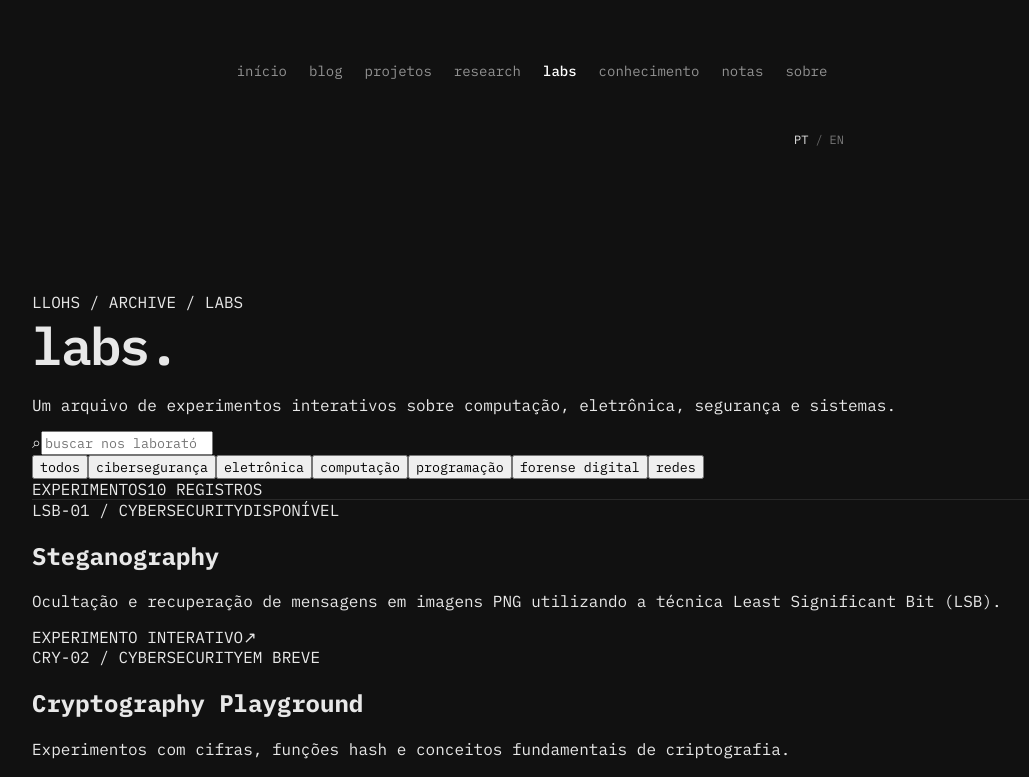
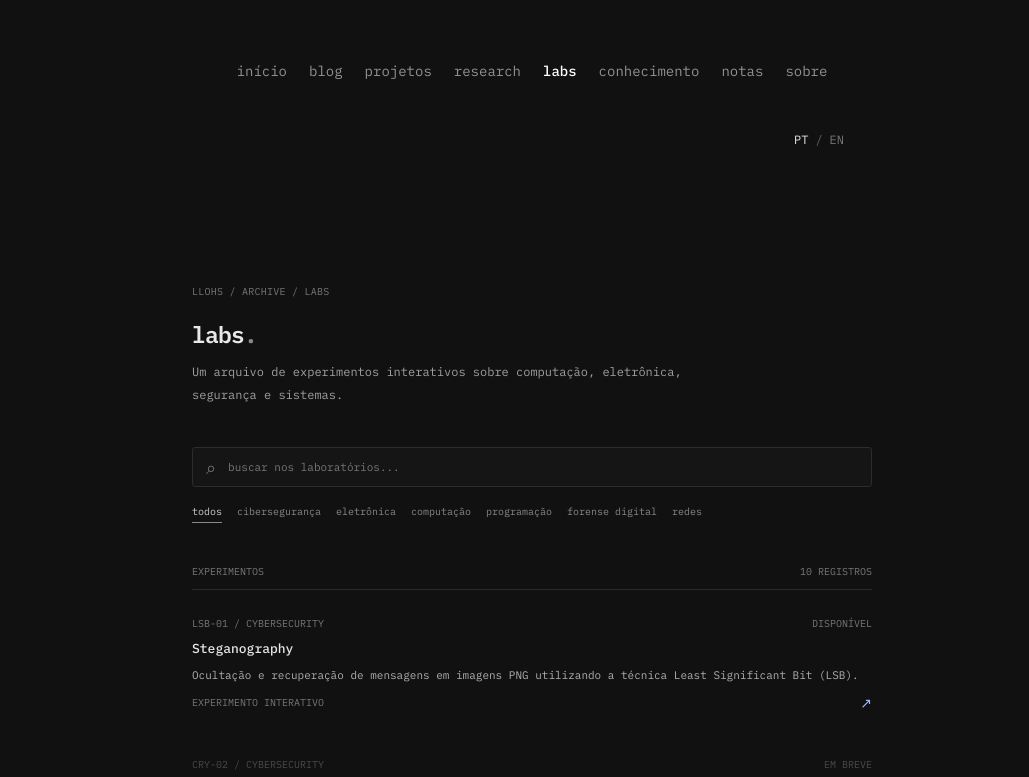
Before and after one commit to lohjs-0/llohs-labs, a React (Vite) app: page /#/labs in a window 1280 px wide. Shown: the top 777 px of the page, without its empty margins (108-1137 px from the left). Built offline with nearby package versions, Linux system fonts and the light colour scheme.

Commit message:
Update Labs.css

```diff
--- a/src/styles/Labs.css
+++ b/src/styles/Labs.css
@@ -1,12 +1,14 @@
+
+/* LABS ARCHIVE */
 
 .labs-page {
-  width: min(1000px, calc(100vw - 48px));
+  width: min(680px, calc(100vw - 40px));
   max-width: none;
   position: relative;
   left: 50%;
   transform: translateX(-50%);
   box-sizing: border-box;
-  padding: 45px 0 90px;
+  padding: 38px 0 90px;
   background: transparent;
   color: #e8e8e8;
 }
@@ -16,111 +18,192 @@
   margin: 0 auto;
 }
 
-.labs-path {
+.labs-breadcrumb {
   color: #777;
-  font-size: 11px;
-  margin: 0 0 45px;
+  font-size: 10px;
+  letter-spacing: 0.025em;
+  margin-bottom: 22px;
 }
 
-.labs-page h1 {
-  font-size: clamp(36px, 5vw, 52px);
-  font-weight: 600;
-  letter-spacing: -0.04em;
-  margin: 0 0 12px;
+.labs-header {
+  margin-bottom: 40px;
 }
 
-.labs-intro {
-  color: #999;
-  font-size: 13px;
-  line-height: 1.8;
-  margin: 0 0 55px;
+.labs-header h1 {
+  margin: 0 0 12px;
+  font-size: 23px;
+  font-weight: 600;
+  letter-spacing: -0.035em;
+  line-height: 1.3;
+}
+
+.labs-header h1 span {
+  color: #888;
+}
+
+.labs-header p {
+  margin: 0;
+  max-width: 540px;
+  color: #a0a0a0;
+  font-size: 12px;
+  line-height: 1.9;
+}
+
+/* SEARCH */
+
+.labs-search {
+  display: flex;
+  align-items: center;
+  gap: 10px;
+  width: 100%;
+  padding: 0 13px;
+  height: 40px;
+  border: 1px solid #2c2c2c;
+  border-radius: 3px;
+  background: #151515;
+  box-sizing: border-box;
+}
+
+.labs-search > span {
+  color: #777;
+  font-size: 18px;
+}
+
+.labs-search input {
+  flex: 1;
+  min-width: 0;
+  height: 100%;
+  border: 0;
+  outline: none;
+  background: transparent;
+  color: #e8e8e8;
+  font: inherit;
+  font-size: 11px;
+}
+
+.labs-search input::placeholder {
+  color: #777;
+}
+
+/* FILTERS */
+
+.labs-filters {
+  display: flex;
+  align-items: center;
+  flex-wrap: wrap;
+  gap: 15px;
+  margin: 18px 0 42px;
+}
+
+.labs-filter {
+  appearance: none;
+  border: 0;
+  border-bottom: 1px solid transparent;
+  padding: 0 0 4px;
+  background: transparent;
+  color: #888;
+  font: inherit;
+  font-size: 10px;
+  cursor: pointer;
+}
+
+.labs-filter:hover {
+  color: #d0d0d0;
+}
+
+.labs-filter.active {
+  color: #d0d0d0;
+  border-bottom-color: #888;
+}
+
+/* LIST */
+
+.labs-list-header {
+  display: flex;
+  justify-content: space-between;
+  gap: 12px;
+  padding-bottom: 11px;
+  border-bottom: 1px solid #292929;
+  color: #777;
+  font-size: 10px;
 }
 
 .labs-list {
-  border-top: 1px solid #292929;
+  display: flex;
+  flex-direction: column;
 }
 
-.labs-item {
-  display: flex;
-  align-items: start;
-  gap: 24px;
-  padding: 25px 8px;
-  border-bottom: 1px solid #292929;
+.labs-entry {
+  display: block;
+  padding: 27px 0 19px;
+  color: inherit;
   text-decoration: none;
-  color: inherit;
 }
 
-.labs-number {
+.labs-entry-top {
+  display: flex;
+  justify-content: space-between;
+  gap: 16px;
   color: #777;
-  font-size: 12px;
-  padding-top: 4px;
-  width: 30px;
-  flex-shrink: 0;
+  font-size: 10px;
+  margin-bottom: 9px;
 }
 
-.labs-info {
-  flex: 1;
-  min-width: 0;
+.labs-entry h2 {
+  margin: 0 0 6px;
+  color: #e8e8e8;
+  font-size: 13px;
+  font-weight: 500;
+  line-height: 1.5;
 }
 
-.labs-info h2 {
-  font-size: 17px;
-  font-weight: 500;
-  margin: 0 0 7px;
-  color: #e8e8e8;
+.labs-entry p {
+  margin: 0;
+  color: #b0b0b0;
+  font-size: 11px;
+  line-height: 1.85;
 }
 
-.labs-info p {
-  font-size: 12px;
-  color: #888;
-  line-height: 1.7;
-  margin: 0;
+.labs-entry-bottom {
+  display: flex;
+  align-items: center;
+  justify-content: space-between;
+  gap: 12px;
+  margin-top: 9px;
+  color: #777;
+  font-size: 10px;
 }
 
-.labs-state {
-  font-size: 12px;
-  color: #777;
-  white-space: nowrap;
-  padding-top: 4px;
+.labs-entry-arrow {
+  color: #9cbcff;
+  font-size: 14px;
 }
 
-.labs-item-link {
-  transition: background 0.2s ease;
+.labs-entry-link:hover h2 {
+  color: #9cbcff;
 }
 
-.labs-item-link:hover {
-  background: #181818;
+.labs-entry-pending {
+  opacity: 0.55;
 }
 
-.labs-item-link:hover .labs-info h2,
-.labs-item-link:hover .labs-state {
-  color: #fff;
-}
-
-.labs-item-pending .labs-info h2 {
-  color: #999;
+.labs-empty {
+  color: #888;
+  font-size: 12px;
+  padding: 30px 0;
 }
 
 @media (max-width: 600px) {
   .labs-page {
     width: calc(100vw - 32px);
-    padding: 25px 0 60px;
+    padding: 24px 0 60px;
   }
 
-  .labs-item {
+  .labs-filters {
     gap: 12px;
-    padding: 22px 4px;
   }
 
-  .labs-number {
-    width: 24px;
-  }
-
-  .labs-info h2 {
-    font-size: 15px;
-  }
-
-  .labs-state {
-    font-size: 11px;
+  .labs-entry-top {
+    font-size: 9px;
   }
 }
```
